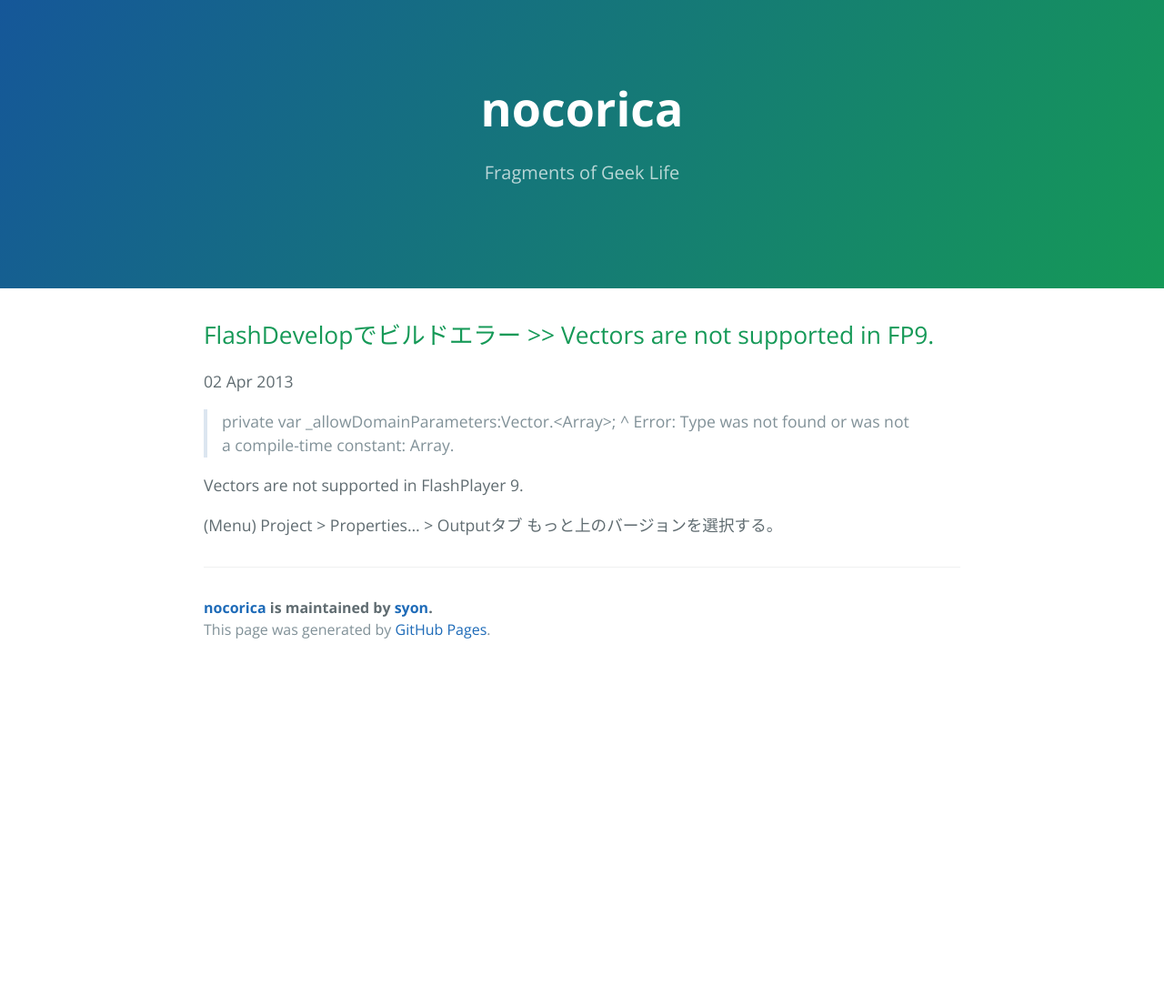
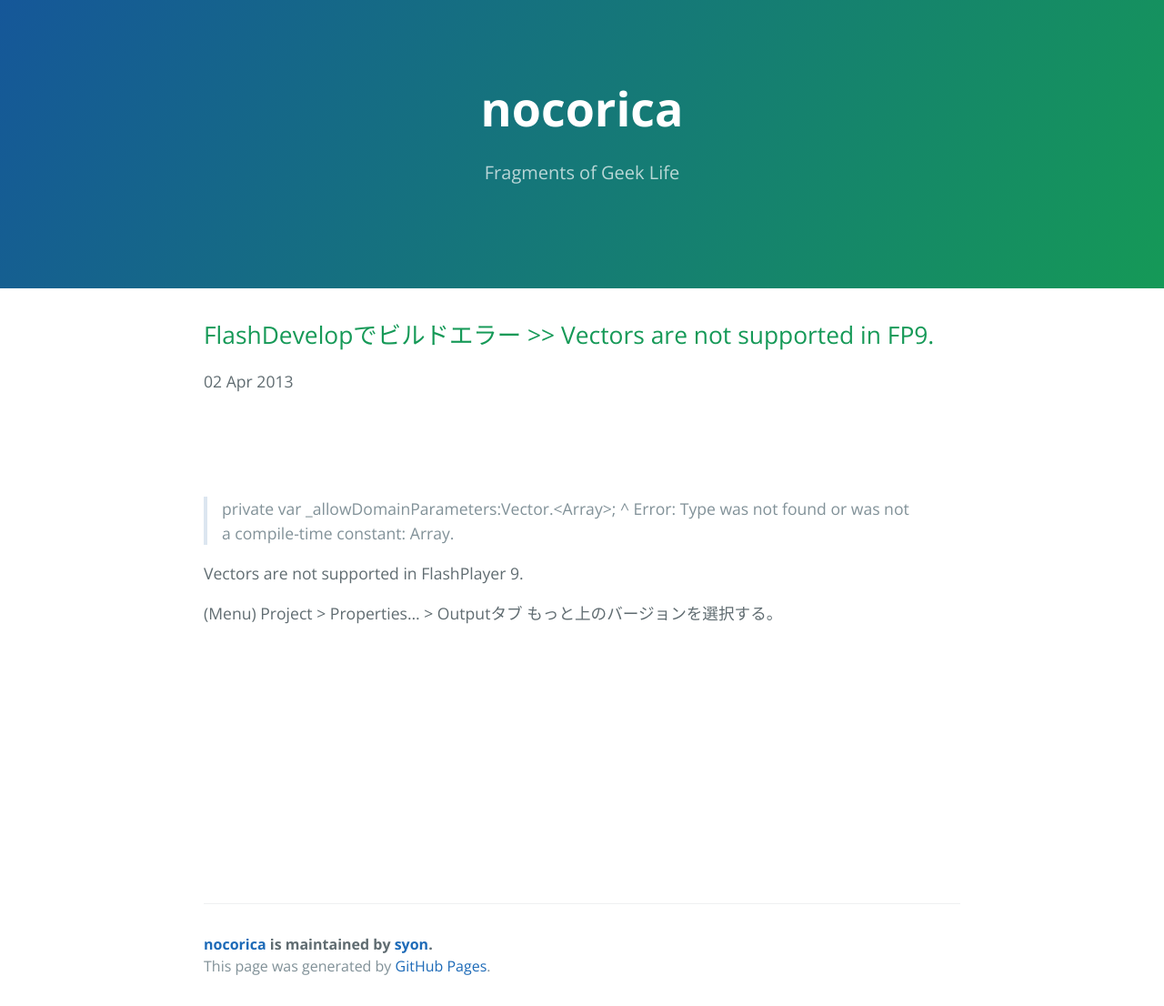
Before and after one commit to syon/nocorica, a Jekyll site: the page built from _posts/2013-04-02-flashdevelop-build-error.md, in a window 1280 px wide. Shown: the whole page at 91% size. Built offline with Jekyll 4.4.1, drawn with Linux system fonts in a browser that asks for light colours; before the commit the page ends 900 px from its top, so only the background shows below that.

Commit message:
Google Adsense

```diff
--- a/_layouts/post.html
+++ b/_layouts/post.html
@@ -1,7 +1,44 @@
 ---
 layout: default
 ---
-<h2>{{ page.title }}</h2>
-<p class="meta">{{ page.date | date_to_string }}</p>
+<article>
+  <h2>{{ page.title }}</h2>
+  <p class="meta">{{ page.date | date_to_string }}</p>
 
-{{ content }}
+  <div class="adsense-posttop">
+    <script async src="//pagead2.googlesyndication.com/pagead/js/adsbygoogle.js"></script>
+    <!-- nocorica big -->
+    <ins class="adsbygoogle"
+          style="display:inline-block;width:728px;height:90px"
+          data-ad-client="ca-pub-2136746860059501"
+          data-ad-slot="6741569871"></ins>
+    <script>
+    (adsbygoogle = window.adsbygoogle || []).push({});
+    </script>
+  </div>
+
+  <section>
+    {{ content }}
+  </section>
+
+  <div class="adsense">
+    <script async src="//pagead2.googlesyndication.com/pagead/js/adsbygoogle.js"></script>
+    <!-- adsense1 -->
+    <ins class="adsbygoogle"
+          style="display:inline-block;width:300px;height:250px"
+          data-ad-client="ca-pub-2136746860059501"
+          data-ad-slot="8272729071"></ins>
+    <script>
+    (adsbygoogle = window.adsbygoogle || []).push({});
+    </script>
+    <!-- adsense2 -->
+    <ins class="adsbygoogle"
+      style="display:inline-block;width:300px;height:250px"
+      data-ad-client="ca-pub-2136746860059501"
+      data-ad-slot="7993527470"></ins>
+    <script>
+    (adsbygoogle = window.adsbygoogle || []).push({});
+    </script>
+  </div>
+
+</article>
```
